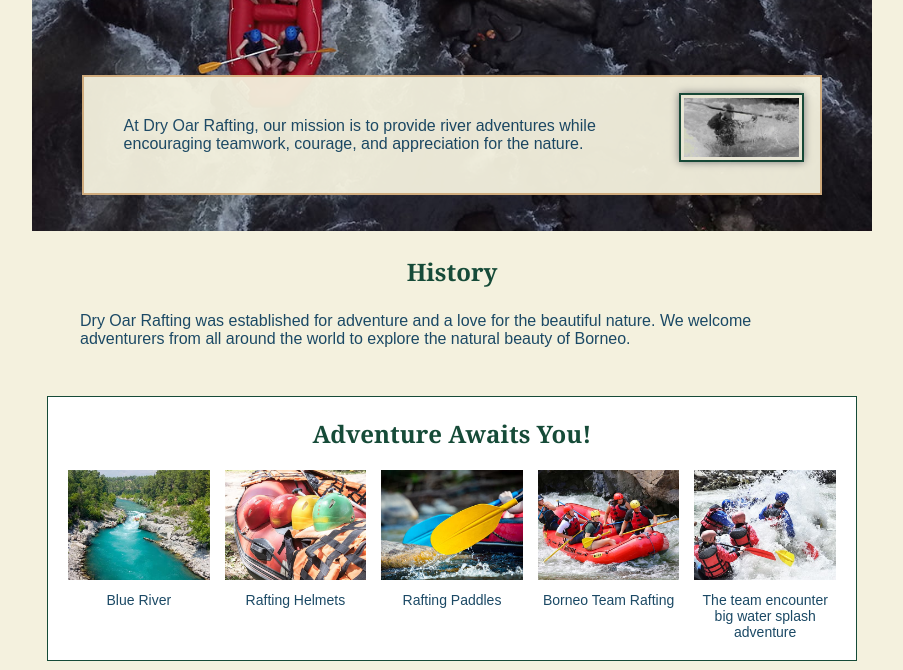
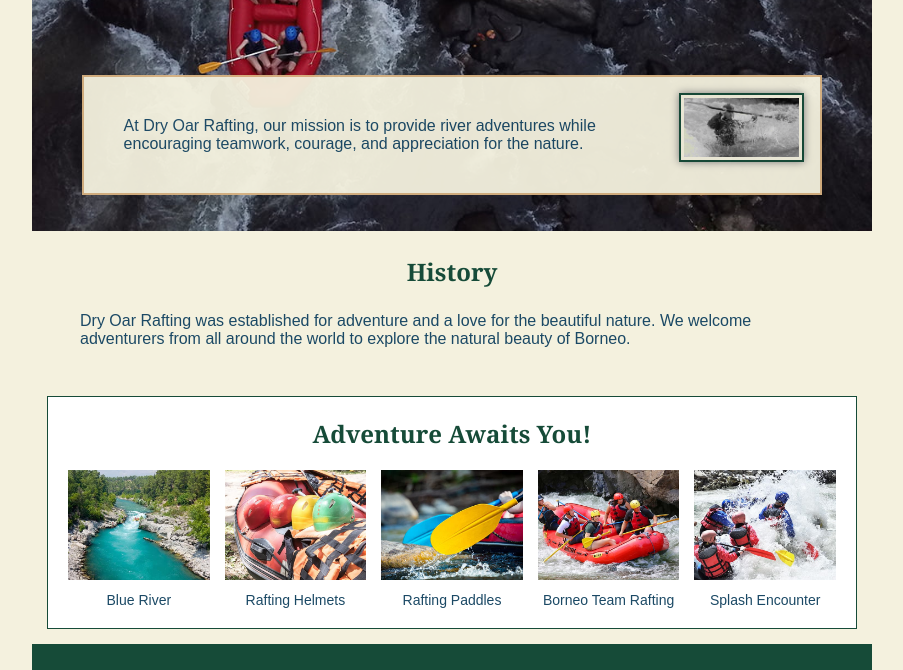
Before and after one commit to milanivonley/wdd130, a plain HTML site: page wwr/about.html in a window 1280 px wide. Shown: the part 364-1034 px from the top of the page, without its empty margins (188-1091 px from the left). Drawn offline with Linux system fonts and the light colour scheme.

Commit message:
Updated Index

```diff
--- a/wwr/about.html
+++ b/wwr/about.html
@@ -82,7 +82,7 @@
 
                 <figure>
                     <img src="images/team_splash.jpg" alt="Water splashing to the rafters">
-                    <figcaption>The team encounter big water splash adventure</figcaption>
+                    <figcaption>Splash Encounter</figcaption>
                 </figure>
 
 
```
